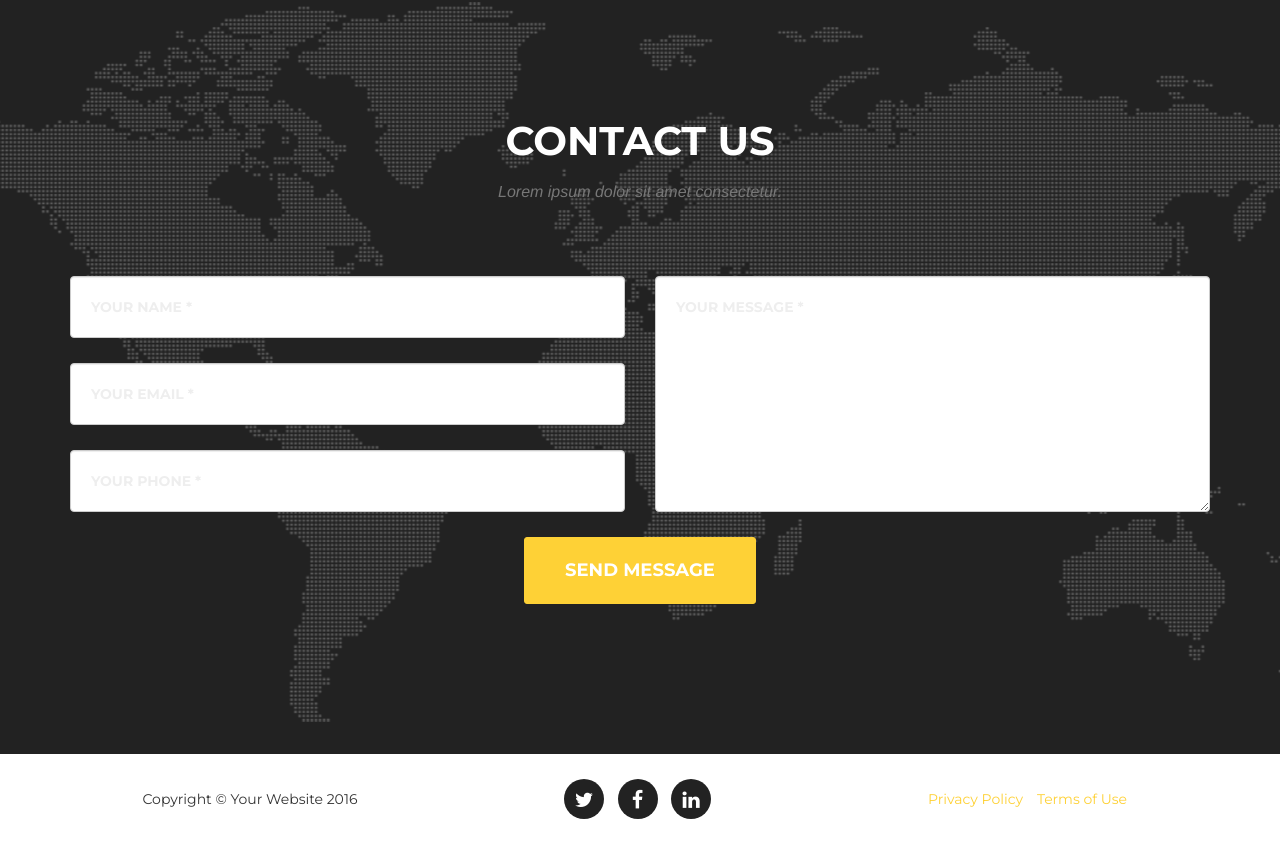
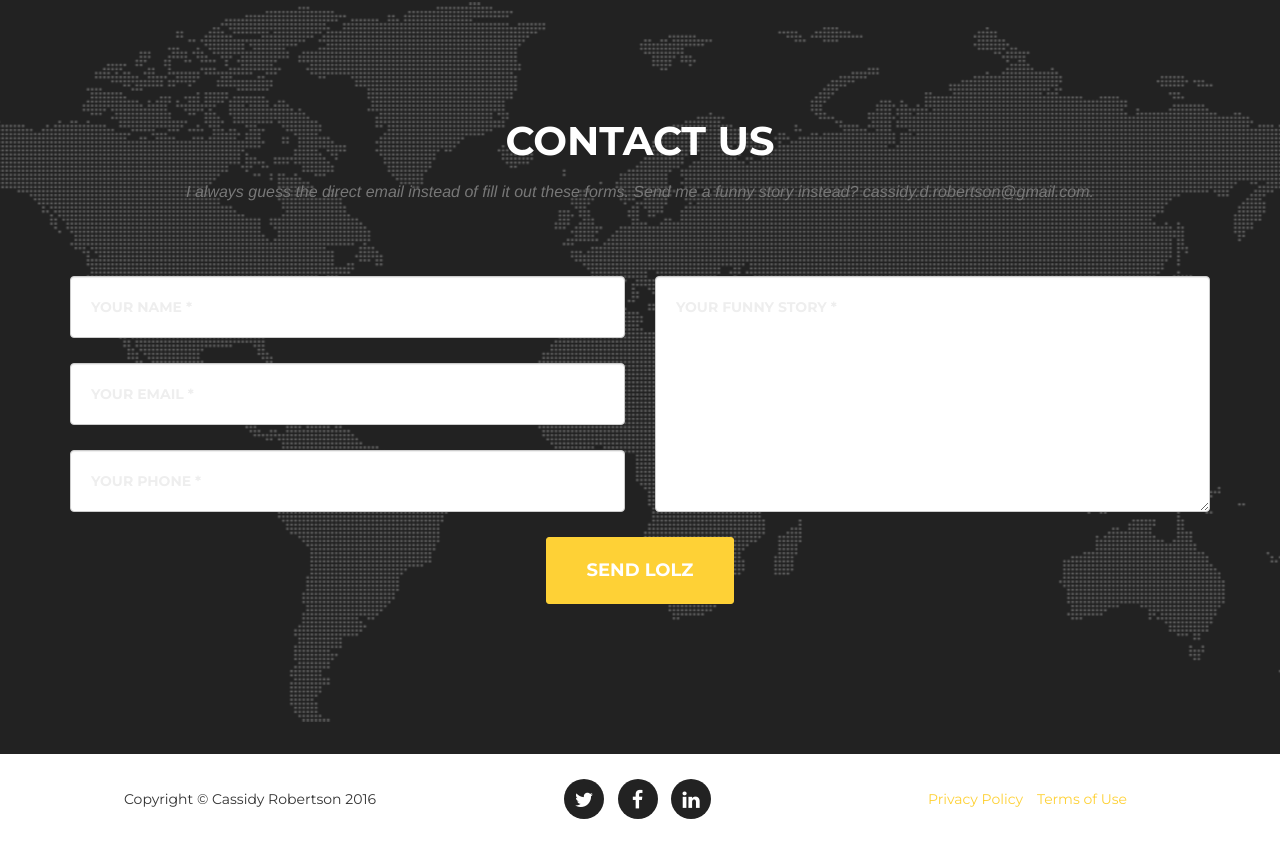
Before and after one commit to Cassidy-Robertson/sitethree, a website: page index.html in a window 1280 px wide. Shown: the part 5976-6820 px from the top of the page. Drawn offline with nearby package versions, Linux system fonts and the light colour scheme; a web font is replaced by a local one.

Commit message:
contact draft

```diff
--- a/index.html
+++ b/index.html
@@ -308,7 +308,7 @@
             <div class="row">
                 <div class="col-lg-12 text-center">
                     <h2 class="section-heading">Essays</h2>
-                    <h3 class="section-subheading text-muted">I live alone. Nuff said.</h3>
+                    <h3 class="section-subheading text-muted">I live alone. My onesided conversations get published instead.</h3>
                 </div>
             </div>
             <div class="row">
@@ -400,7 +400,7 @@
             <div class="row">
                 <div class="col-lg-12 text-center">
                     <h2 class="section-heading">Contact Us</h2>
-                    <h3 class="section-subheading text-muted">Lorem ipsum dolor sit amet consectetur.</h3>
+                    <h3 class="section-subheading text-muted">I always guess the direct email instead of fill it out these forms. Send me a funny story instead? cassidy.d.robertson@gmail.com.</h3>
                 </div>
             </div>
             <div class="row">
@@ -423,14 +423,14 @@
                             </div>
                             <div class="col-md-6">
                                 <div class="form-group">
-                                    <textarea class="form-control" placeholder="Your Message *" id="message" required data-validation-required-message="Please enter a message."></textarea>
+                                    <textarea class="form-control" placeholder="Your funny story *" id="message" required data-validation-required-message="Please enter a message."></textarea>
                                     <p class="help-block text-danger"></p>
                                 </div>
                             </div>
                             <div class="clearfix"></div>
                             <div class="col-lg-12 text-center">
                                 <div id="success"></div>
-                                <button type="submit" class="btn btn-xl">Send Message</button>
+                                <button type="submit" class="btn btn-xl">Send lolz</button>
                             </div>
                         </div>
                     </form>
@@ -443,7 +443,7 @@
         <div class="container">
             <div class="row">
                 <div class="col-md-4">
-                    <span class="copyright">Copyright &copy; Your Website 2016</span>
+                    <span class="copyright">Copyright &copy; Cassidy Robertson 2016</span>
                 </div>
                 <div class="col-md-4">
                     <ul class="list-inline social-buttons">
```
